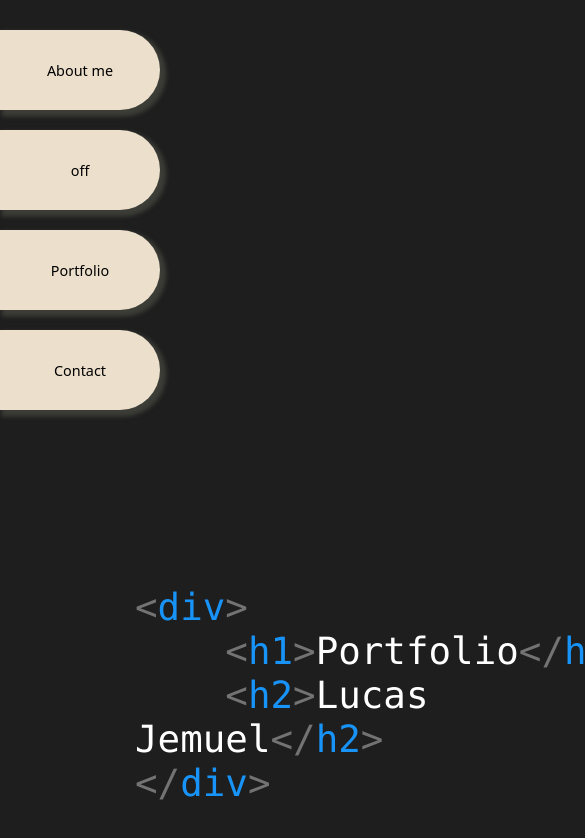
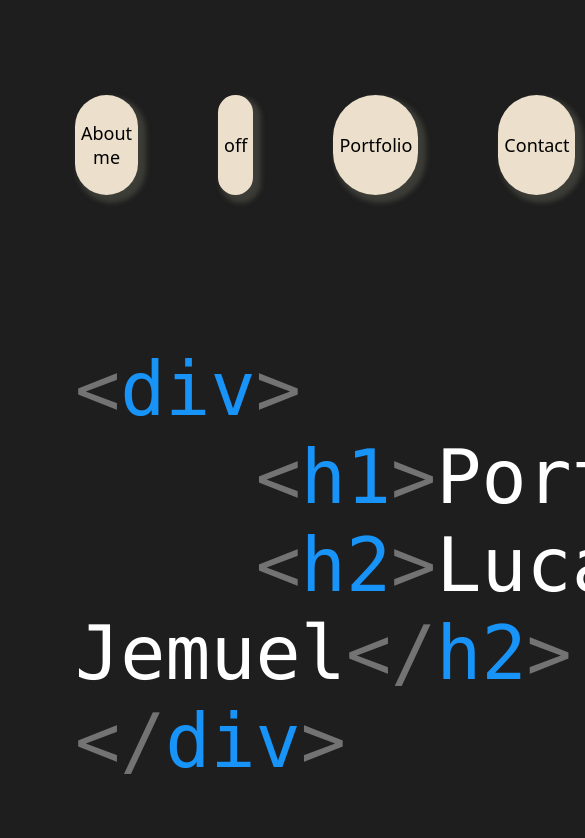
Before and after one commit to Kisahomi/Portfolio, a React (Vite) app in the folder Portfolio/: page / in a window 390 px wide. Shown: the top 838 px of the page, 585 px wide, since content can reach past the window. Built offline with nearby package versions, Linux system fonts and the light colour scheme.

Commit message:
added some animation

```diff
--- a/Portfolio/src/Buttons.css
+++ b/Portfolio/src/Buttons.css
@@ -25,32 +25,25 @@ button:hover{
     display: flex;
 }
 .pop-up{
-    border: solid;
-    background-color: blue;
+    position: fixed;
+
+    left: 80px;
+    width: 1040px;
+    height: 50%;
+    display: flex;
     justify-content: center;
     align-items: center;
-    display: flex;
-    position: fixed;
+    background-color: #697565;
+    border: none;
+    border-radius: 50px;
+    transform: translate(-120%);
+    transition: all 0.5s;
     z-index: 1000;
-}
-
-@media only screen and (max-width: 1300px) {
-    button {
-        border-top-left-radius: 0;
-        border-bottom-left-radius: 0;
-    }
-    .buttondiv{
-        flex-direction: column;
-        align-items: flex-start;
-        padding:0;
-    }
 
 }
-
-@media only screen and (max-width: 400px) {
-    button {
-        transform: scale(0.8);
-        margin-left: -20px;
-        margin-bottom: -20px
-    }
+.slide-in {
+    transform: translateX(0);
 }
+slide-out {
+    transform: translateX(-120%);
+}
--- a/Portfolio/src/Buttons.jsx
+++ b/Portfolio/src/Buttons.jsx
@@ -15,11 +15,9 @@ function Buttons(){
                 <button> Portfolio </button>
                 <button> Contact </button>
             </div>
-            {buttonStatus &&
-            <div className='pop-up'>
+            <div className={`pop-up ${buttonStatus ? "slide-in" : "slide-out"}`}>
                 hello
             </div>
-            }
         </>
     );
 
--- a/Portfolio/src/Introduction.css
+++ b/Portfolio/src/Introduction.css
@@ -22,8 +22,3 @@ h1 {
 .colorwhite{
     color: white;
 }
-@media only screen and (max-width: 1000px) {
-    h1{
-        transform: scale(0.5);
-    }
-}
```
